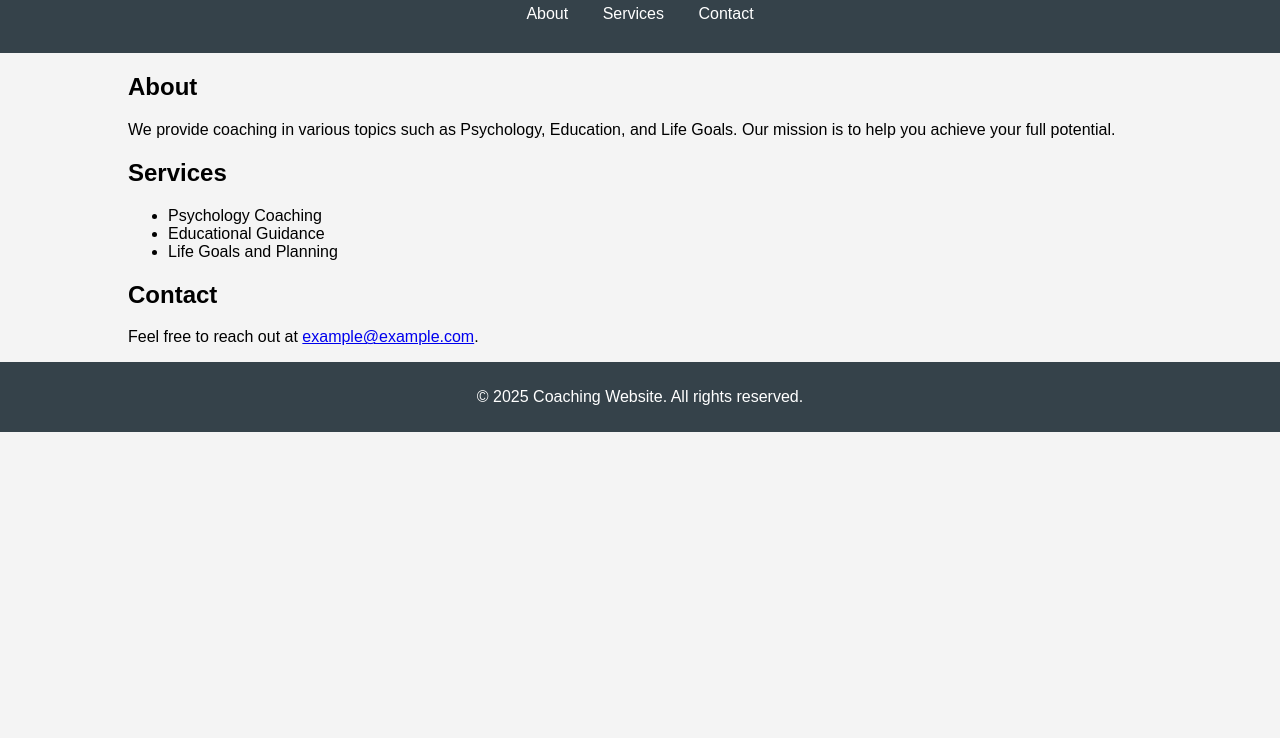
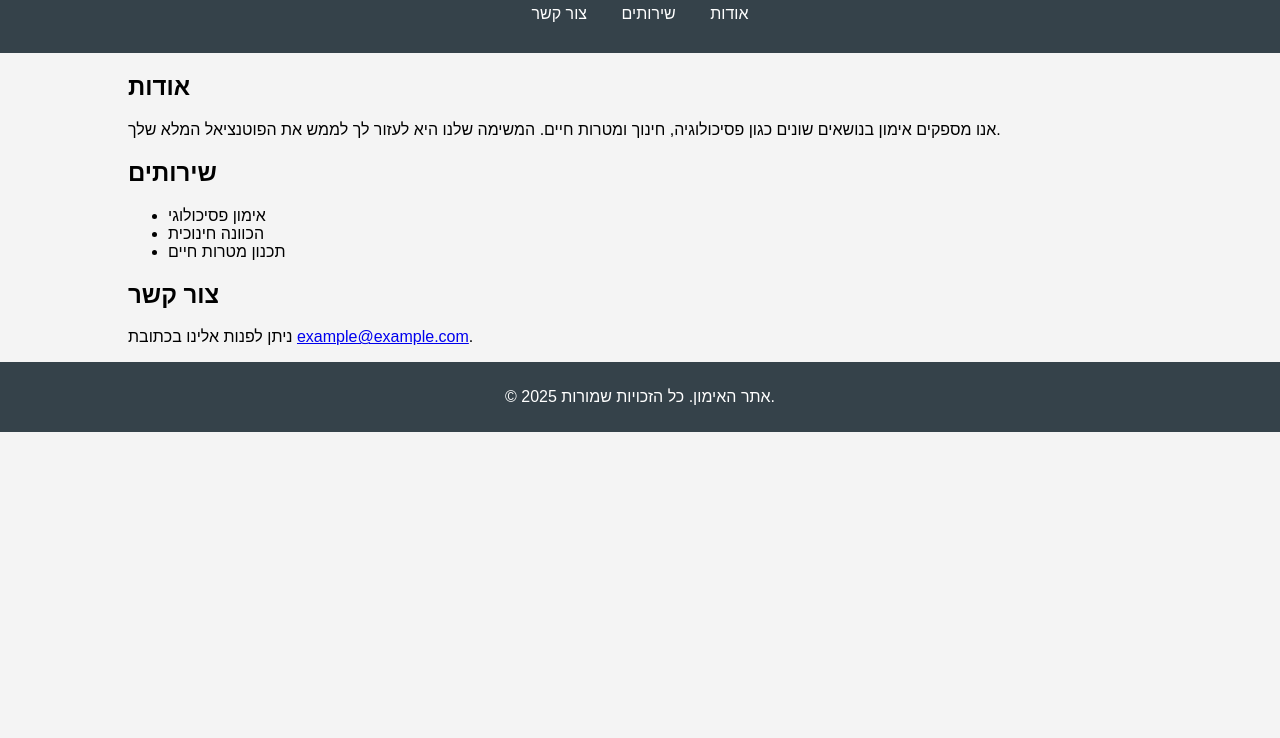
Before and after one commit to hadasiR/coachsight, a plain HTML site: page static-website/index.html in a window 1280 px wide. Shown: the part 62-800 px from the top of the page. Drawn offline with Linux system fonts and the light colour scheme.

Commit message:
change lang to heb

```diff
--- a/static-website/index.html
+++ b/static-website/index.html
@@ -1,5 +1,5 @@
 <!DOCTYPE html>
-<html lang="en">
+<html lang="he">
 <head>
     <meta charset="UTF-8">
     <meta name="viewport" content="width=device-width, initial-scale=1.0">
@@ -8,33 +8,33 @@
 </head>
 <body>
     <header>
-        <h1>Welcome to My Coaching Website</h1>
+        <h1>ברוכים הבאים לאתר האימון שלי</h1>
         <nav>
-            <a href="#about">About</a>
-            <a href="#services">Services</a>
-            <a href="#contact">Contact</a>
+            <a href="#about">אודות</a>
+            <a href="#services">שירותים</a>
+            <a href="#contact">צור קשר</a>
         </nav>
     </header>
     <main class="container">
         <section id="about">
-            <h2>About</h2>
-            <p>We provide coaching in various topics such as Psychology, Education, and Life Goals. Our mission is to help you achieve your full potential.</p>
+            <h2>אודות</h2>
+            <p>אנו מספקים אימון בנושאים שונים כגון פסיכולוגיה, חינוך ומטרות חיים. המשימה שלנו היא לעזור לך לממש את הפוטנציאל המלא שלך.</p>
         </section>
         <section id="services">
-            <h2>Services</h2>
+            <h2>שירותים</h2>
             <ul>
-                <li>Psychology Coaching</li>
-                <li>Educational Guidance</li>
-                <li>Life Goals and Planning</li>
+                <li>אימון פסיכולוגי</li>
+                <li>הכוונה חינוכית</li>
+                <li>תכנון מטרות חיים</li>
             </ul>
         </section>
         <section id="contact">
-            <h2>Contact</h2>
-            <p>Feel free to reach out at <a href="mailto:example@example.com">example@example.com</a>.</p>
+            <h2>צור קשר</h2>
+            <p>ניתן לפנות אלינו בכתובת <a href="mailto:example@example.com">example@example.com</a>.</p>
         </section>
     </main>
     <footer>
-        <p>&copy; 2025 Coaching Website. All rights reserved.</p>
+        <p>&copy; 2025 אתר האימון. כל הזכויות שמורות.</p>
     </footer>
     <script src="scripts/app.js"></script>
 </body>
```
